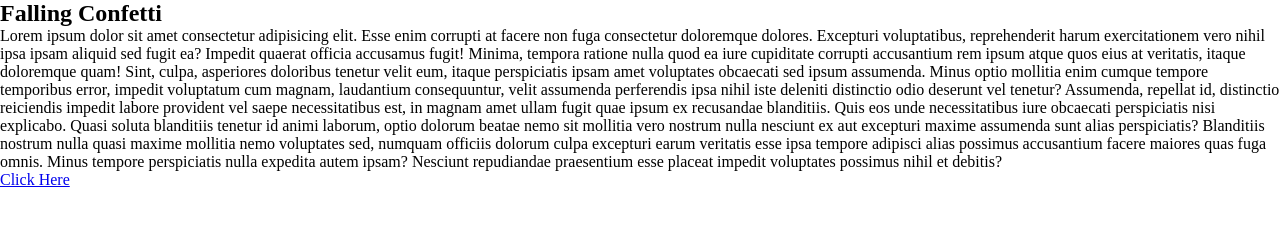
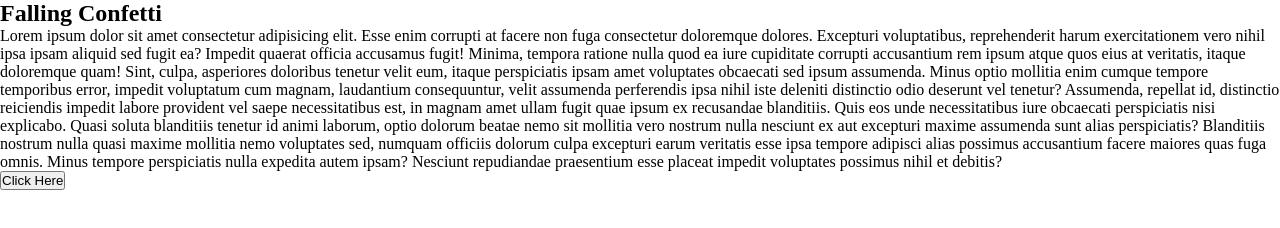
Before and after one commit to CJR85/confetti-falling, a plain HTML site: page index.html in a window 1280 px wide. Drawn offline with Linux system fonts and the light colour scheme.

Commit message:
Change anchor to button.

```diff
--- a/index.html
+++ b/index.html
@@ -34,7 +34,7 @@
         expedita autem ipsam? Nesciunt repudiandae praesentium esse placeat
         impedit voluptates possimus nihil et debitis?
       </p>
-      <a href="#" class="btn">Click Here</a>
+      <button href="#" class="btn">Click Here</button>
     </section>
 
     <script src="script.js"></script>
```
